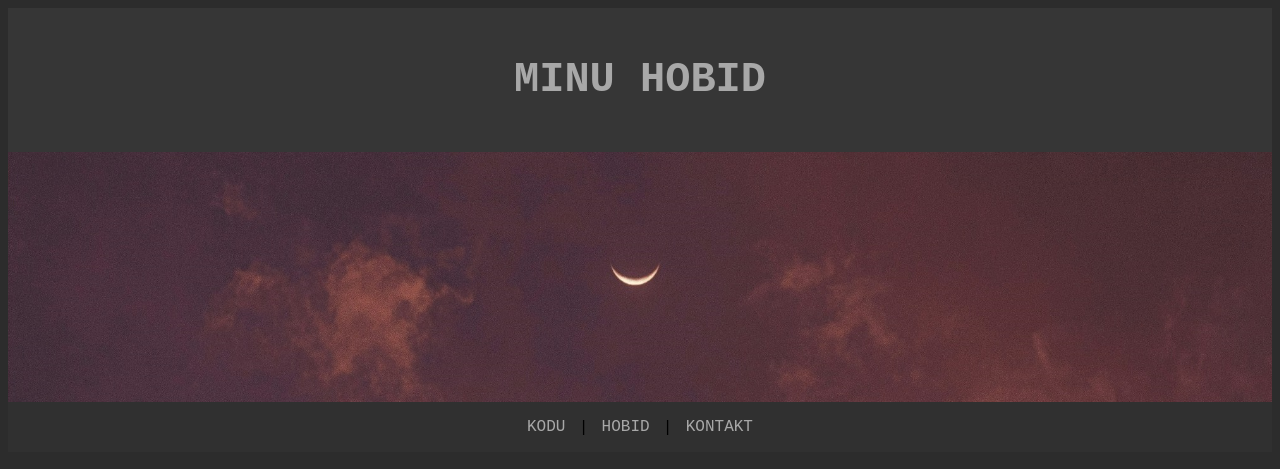
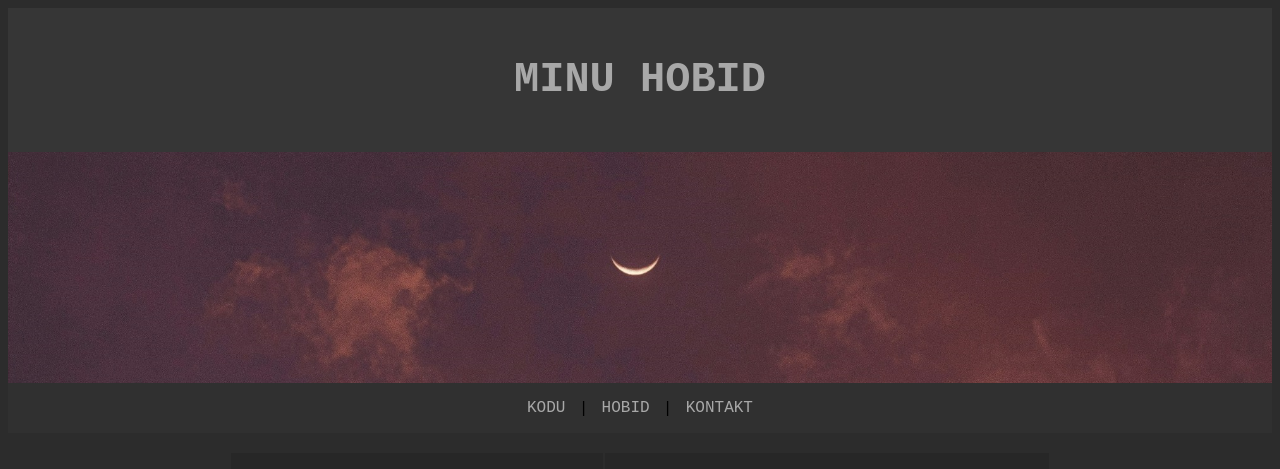
Before and after one commit to PieSeek/homepage, a website: page hobid.html in a window 1280 px wide. Shown: the top 469 px of the page. Drawn offline with Linux system fonts and the light colour scheme.

Commit message:
reverted test

```diff
--- a/hobid.html
+++ b/hobid.html
@@ -10,7 +10,7 @@
 <body>
   <head>
     <h1><br>MINU HOBID<br><br></h1>
-    <img src="banner.jpg" alt="Banner" width="100%" height="250 px">
+    <img src="banner.jpg" alt="Banner" width="100%" height="5%">
     <ul>
       <li><a href="index.html">KODU</a></li>
       <li><p>|</p></li>
```
